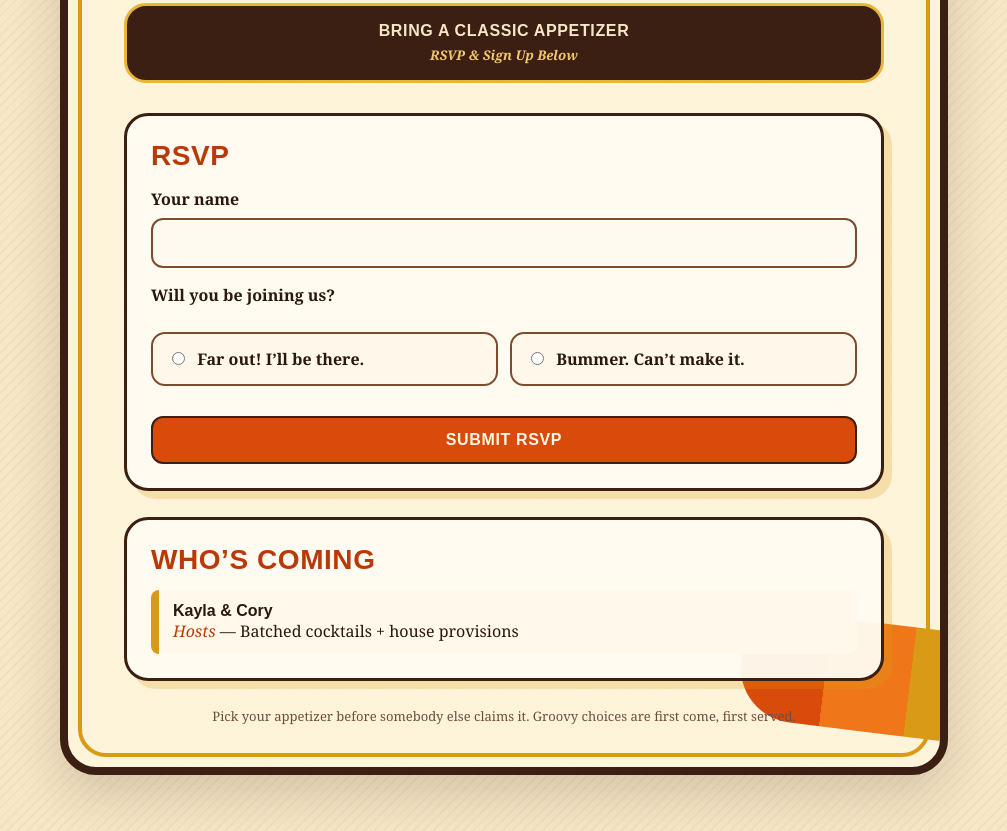
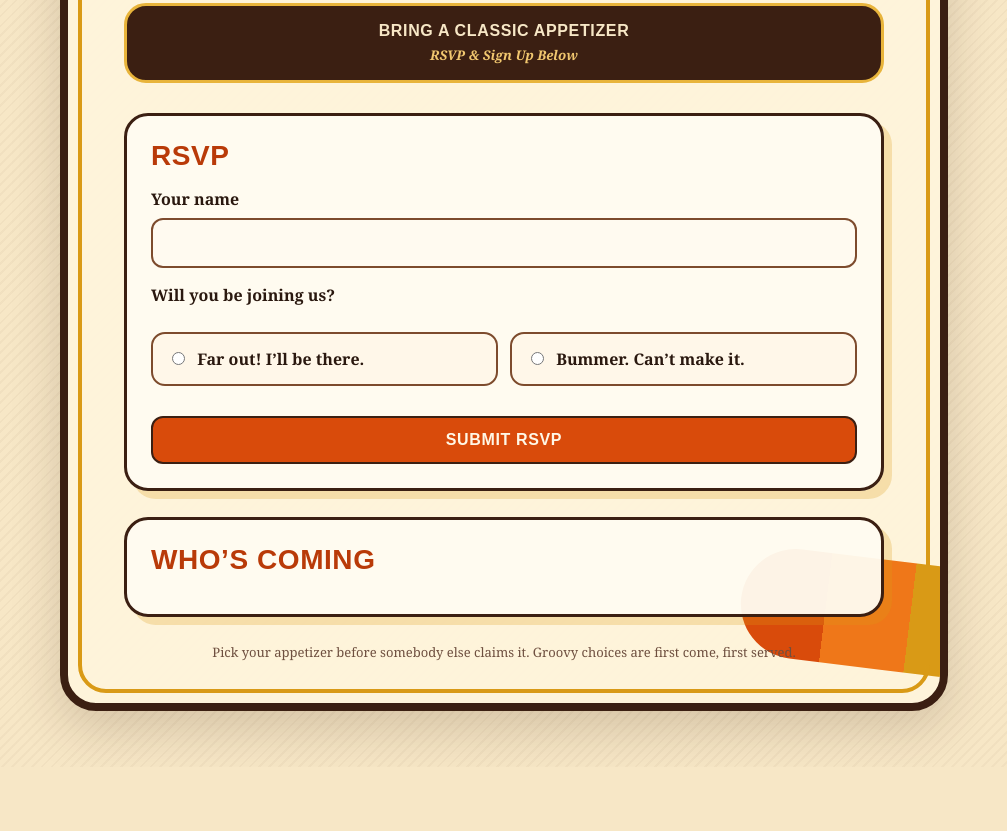
Before and after one commit to heckcory/70s-cocktail-party, a plain HTML site: page index.html in a window 1280 px wide. Shown: the part 522-1353 px from the top of the page, without its empty margins (136-1143 px from the left). After the commit the page ends 1289 px from the top, so only its background shows below. Drawn offline with Linux system fonts and the light colour scheme; no server answers.

Commit message:
Update index.html

```diff
--- a/index.html
+++ b/index.html
@@ -462,12 +462,6 @@
           <h2>Who’s Coming</h2>
 
           <div id="attendeeList" class="attendees">
-            <div class="attendee">
-              <strong>Kayla & Cory</strong>
-              <span class="dish-title">Hosts</span>
-              — Batched cocktails + house provisions
-            </div>
-          </div>
         </section>
 
         <div class="footer-note">
```
